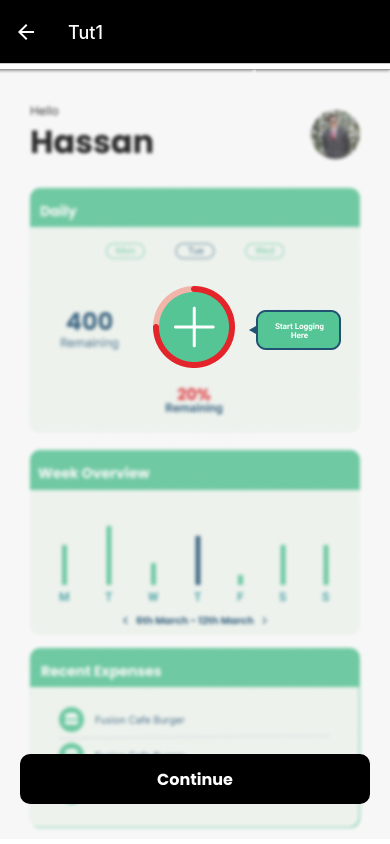
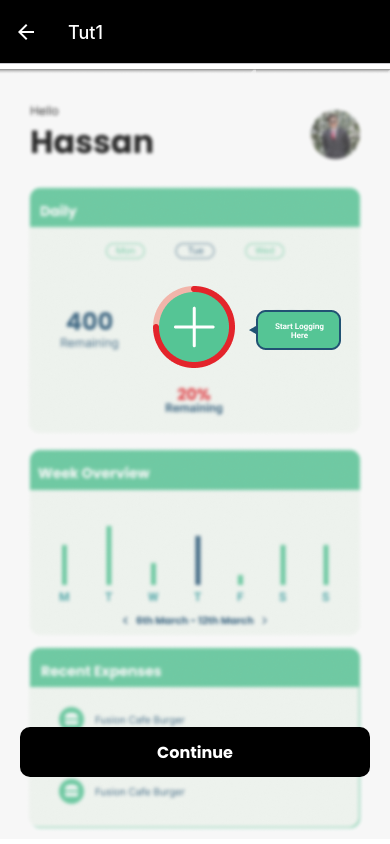
Before and after one commit to hassaan-n/Hisaab-Group05, a React Native app in the folder Hisaab/: screen /Tut1 in a window 390 px wide. Built offline with nearby package versions, Linux system fonts and the light colour scheme; what expo-sqlite would draw is missing.

Commit message:
Fixed Position of Continue Button

```diff
--- a/Hisaab/src/screens/SignUp.tsx
+++ b/Hisaab/src/screens/SignUp.tsx
@@ -1,5 +1,5 @@
 import React from "react";
-import {View, Text, TouchableOpacity, Image, TextInput,} from "react-native";
+import { View, Text, TouchableOpacity, Image, TextInput, } from "react-native";
 import { useNavigation } from "@react-navigation/native";
 import styles_HomeScreen from "../styles/styles.SignUp";
 import styles from "../styles";
@@ -125,7 +125,7 @@ import { err } from "react-native-svg/lib/typescript/xml";
 
           // onPress={() => {navigation.navigate("Tut1"); addUser(text,toggle,number); getAllUsers();}}
 
-          onPress={() => {if (text=="" || number=="") {alert("Please fill all the fields");} else {navigation.navigate("Tut1"); addUser(text,toggle,number); getAllUsers();}}}
+          onPress={() => { if (text == "" || (number == "" && toggle)) { alert("Please fill all the fields"); } else { navigation.navigate("Tut1"); addUser(text, toggle, number); getAllUsers(); } }}
 
 
           style={styles.appButtonContainer}
@@ -155,7 +155,7 @@ const getAllUsers = () => {
       (_, { rows }) => {
         console.log(rows);
       },
-      (_,error) => {
+      (_, error) => {
         console.log(error)
       }
     );
--- a/Hisaab/src/styles.tsx
+++ b/Hisaab/src/styles.tsx
@@ -1,4 +1,4 @@
-import { StyleSheet, View, Text, Pressable, FlatList,Button } from 'react-native';
+import { StyleSheet, View, Text, Pressable, FlatList, Button } from 'react-native';
 
 
 const styles = StyleSheet.create({
@@ -13,12 +13,13 @@ const styles = StyleSheet.create({
     height: 50,
     borderRadius: 10,
     justifyContent: "center",
+    //width: "100%",
 
 
   },
   appButtonText: {
     fontSize: 16,
-        fontFamily : "Poppins-Bold",
+    fontFamily: "Poppins-Bold",
     color: "#fff",
     alignSelf: "center",
   },
@@ -30,23 +31,23 @@ const styles = StyleSheet.create({
     borderWidth: 1,
     padding: 10,
     borderRadius: 10,
-        fontFamily : "Poppins",
+    fontFamily: "Poppins",
     fontSize: 16,
   },
 
   heading: {
     fontSize: 36,
-        fontFamily : "Poppins-Bold",
-        marginBottom:-5,
+    fontFamily: "Poppins-Bold",
+    marginBottom: -5,
   },
   subHeading: {
     fontSize: 18,
-        fontFamily : "Poppins-Bold",
+    fontFamily: "Poppins-Bold",
   },
 
   text: {
     fontSize: 16,
-        fontFamily : "Poppins",
+    fontFamily: "Poppins",
   },
 
   tutorialPage: {
@@ -57,15 +58,15 @@ const styles = StyleSheet.create({
   },
 
   tutorialButton: {
-        position: 'absolute',
-        bottom: 20,
-        width: '100%',
-        padding: 20,
+    position: "absolute",
+    top: "85%",
+    left: 20,
+    right: 20,
   },
 
 
   tutorialImage: {
-        height:'100%' ,
+    height: '100%',
     resizeMode: 'contain',
   },
 
--- a/Hisaab/src/styles/styles.SignUp.tsx
+++ b/Hisaab/src/styles/styles.SignUp.tsx
@@ -1,4 +1,4 @@
-import { StyleSheet, View, Text, Pressable, FlatList,Button } from 'react-native';
+import { StyleSheet, View, Text, Pressable, FlatList, Button } from 'react-native';
 
 
 const styles_SignUp = StyleSheet.create({
@@ -10,7 +10,7 @@ const styles_SignUp = StyleSheet.create({
   },
 
   welcomeContainer: {
-        marginBottom: 15,
+    marginBottom: 10,
   },
 
   inputContainer: {
@@ -26,6 +26,11 @@ const styles_SignUp = StyleSheet.create({
   },
 
   buttonContainer: {
+    position: "absolute",
+    top: "90%",
+    left: 20,
+    right: 20,
+    justifyContent: "center",
     paddingTop: 20,
     paddingBottom: 20,
   },
```
Lines whose indentation alone changed are shown as unchanged.
